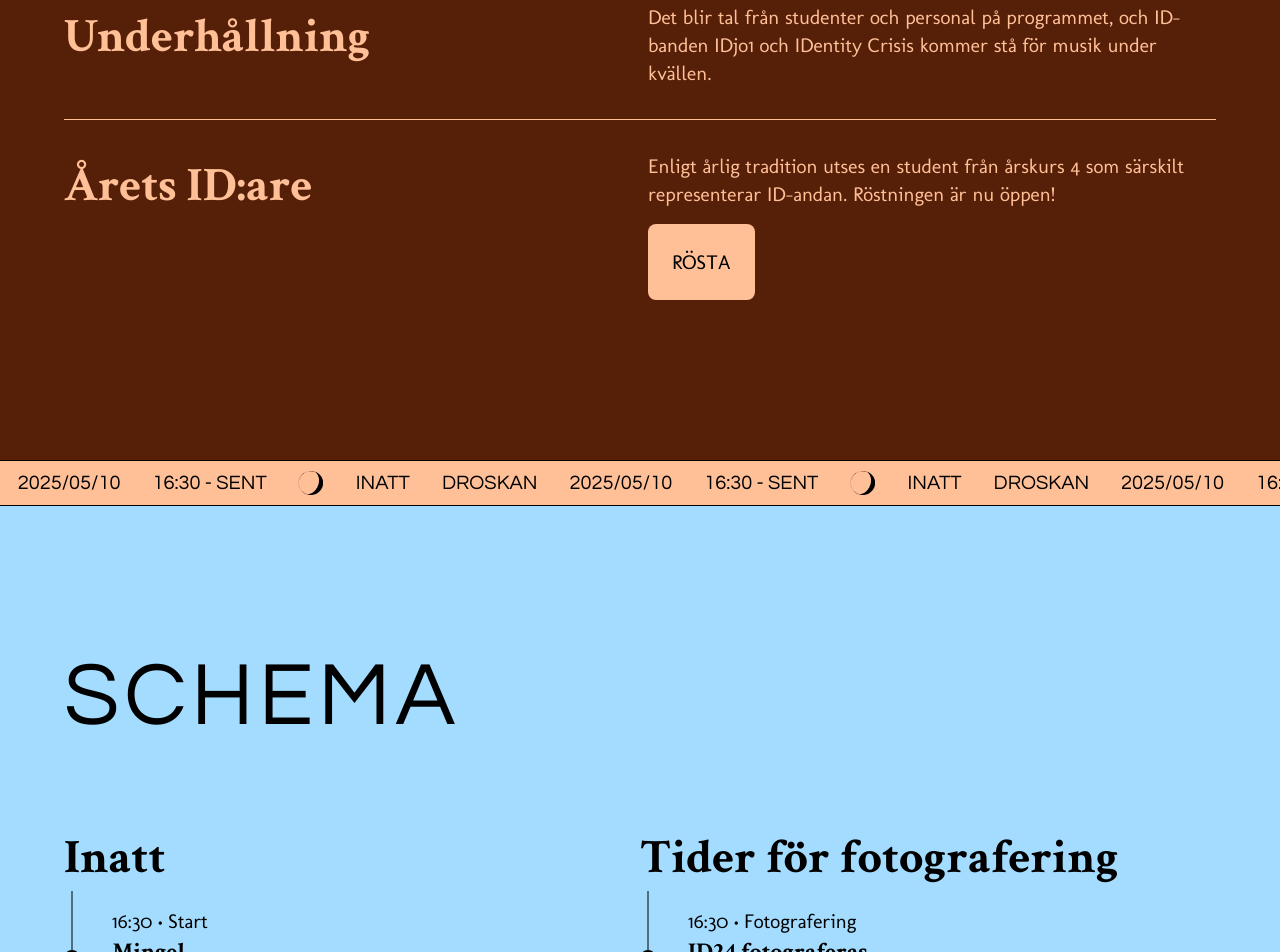
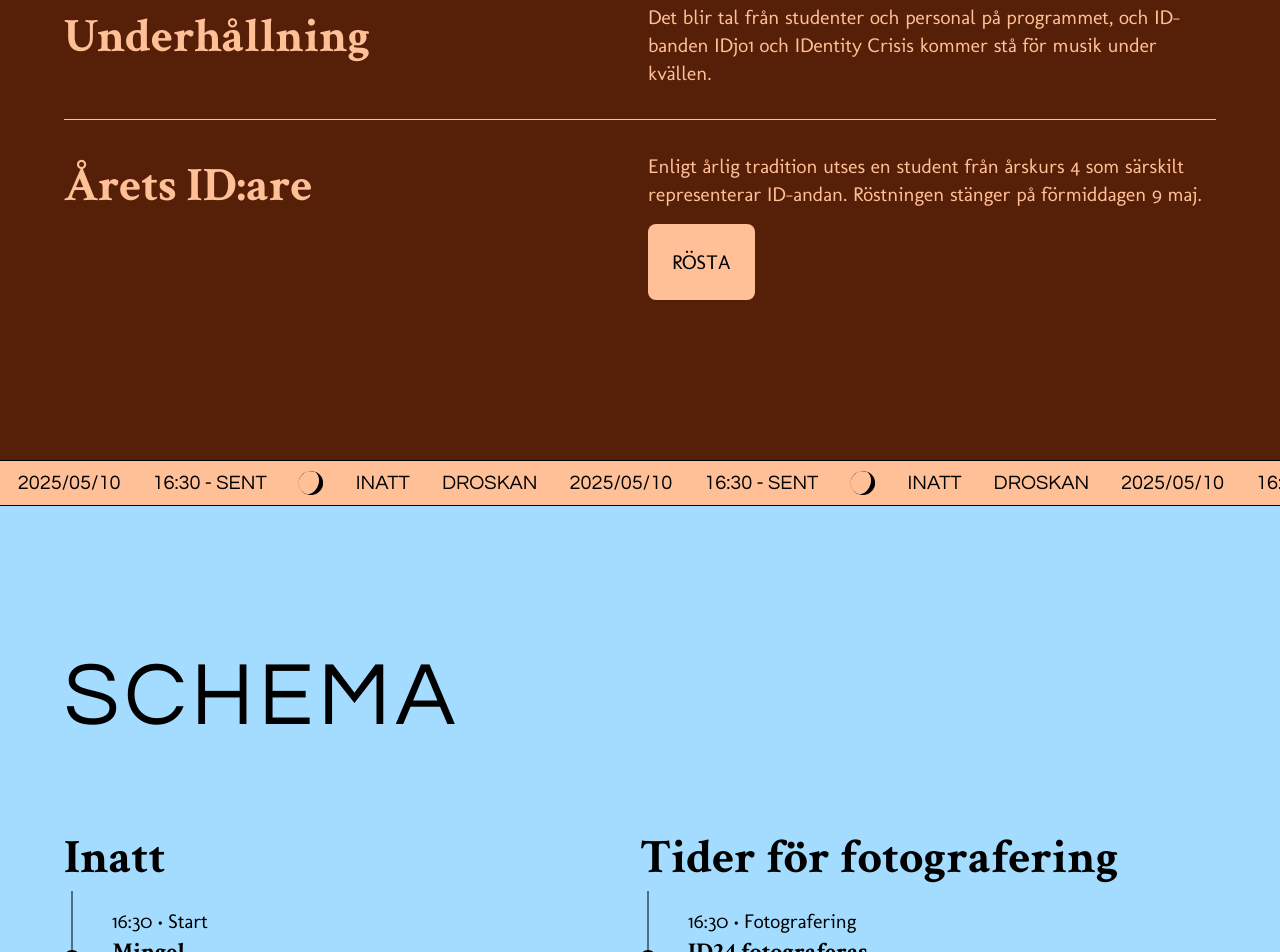
Before and after one commit to IDag-Inatt/idag-inatt-web-2025, a plain HTML site: page index.html in a window 1280 px wide. Shown: the part 3349-4301 px from the top of the page. Drawn offline with nearby package versions, Linux system fonts and the light colour scheme; a web font is replaced by a local one.

Commit message:
Update voting announcement to specify closing time on May 9th

```diff
--- a/index.html
+++ b/index.html
@@ -298,7 +298,7 @@
             <div class="feature-list__body">
               <p>
                 Enligt årlig tradition utses en student från årskurs 4 som
-                särskilt representerar ID-andan. Röstningen är nu öppen!
+                särskilt representerar ID-andan. Röstningen stänger på förmiddagen 9 maj.
               </p>
 
               <a
```
